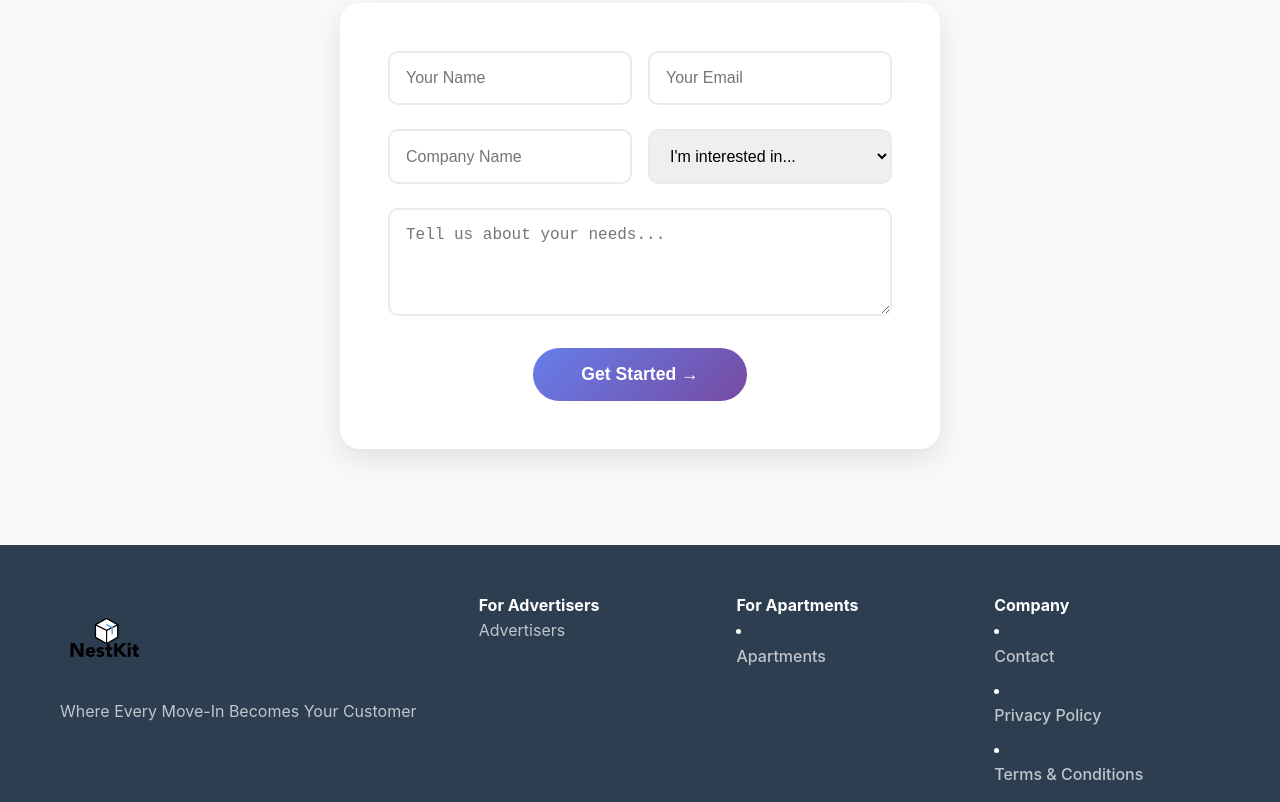
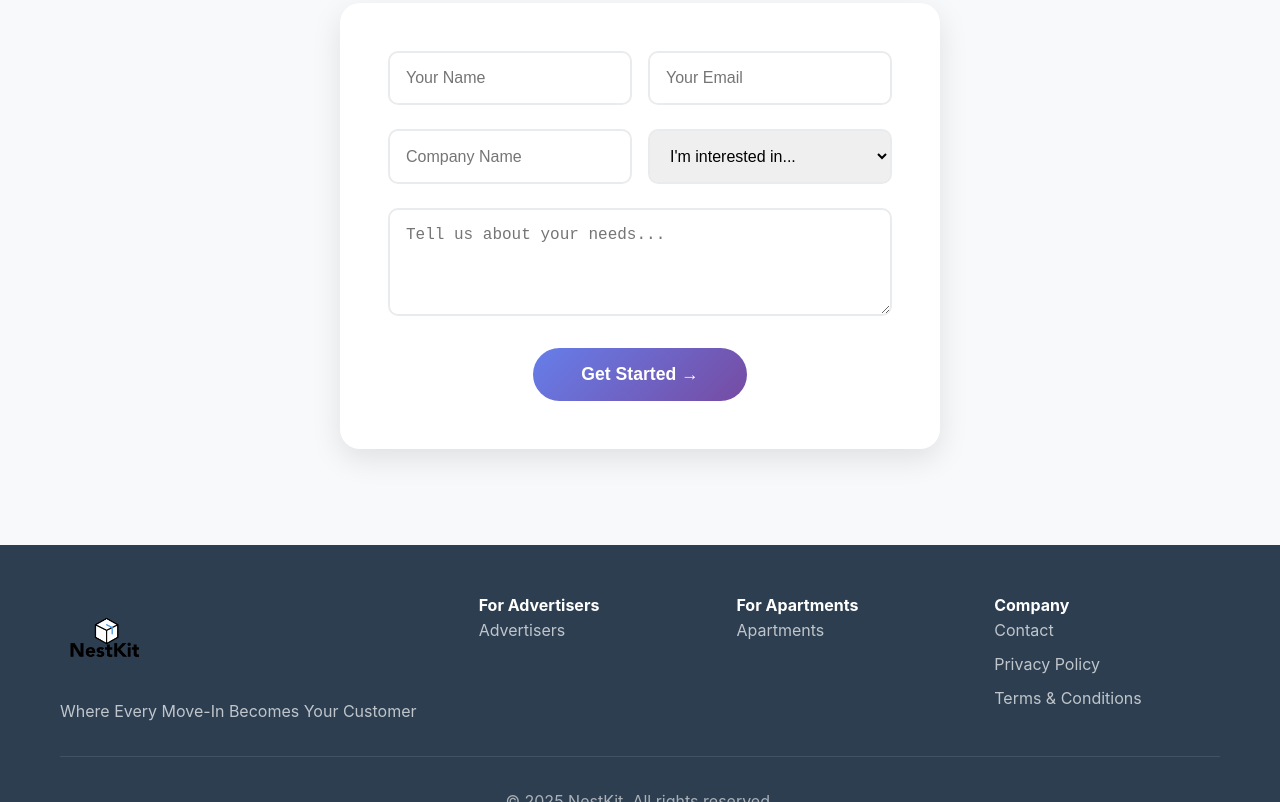
Before and after one commit to nestkitboxes/nestkitboxes.github.io, a plain HTML site: page index.html in a window 1280 px wide. Shown: the part 4983-5785 px from the top of the page. Drawn offline with Linux system fonts and the light colour scheme.

Commit message:
Update index.html

```diff
--- a/index.html
+++ b/index.html
@@ -162,7 +162,7 @@
             </div>
             <div class="features-grid">
                 <div class="feature-card">
-                    <div class="feature-icon">[Image 7]</div>
+                    <div class="feature-icon"><img src="./images/rocketblu.png"/></div>
                     <h3>Elevated Move-In Experience</h3>
                     <p>Provide a premium, ready-to-go welcome kit that makes residents feel supported from day one.</p>
                 </div>
@@ -273,13 +273,13 @@
                     </div>
                     <div class="footer-column">
                         <h4>For Apartments</h4>
-                        <li class="nav-item"><a href="communities.html">Apartments</a></li>
+                        <a href="communities.html">Apartments</a>
                     </div>
                     <div class="footer-column">
                         <h4>Company</h4>
-                        <li class="nav-item"><a href="contact.html">Contact</a></li>
-                        <li class="nav-item"><a href="privacy-policy.html">Privacy Policy</a></li>
-                        <li class="nav-item"><a href="terms.html">Terms & Conditions</a></li>
+                        <a href="contact.html">Contact</a>
+                        <a href="privacy-policy.html">Privacy Policy</a>
+                        <a href="terms.html">Terms & Conditions</a>
                     </div>
                 </div>
             </div>
```
